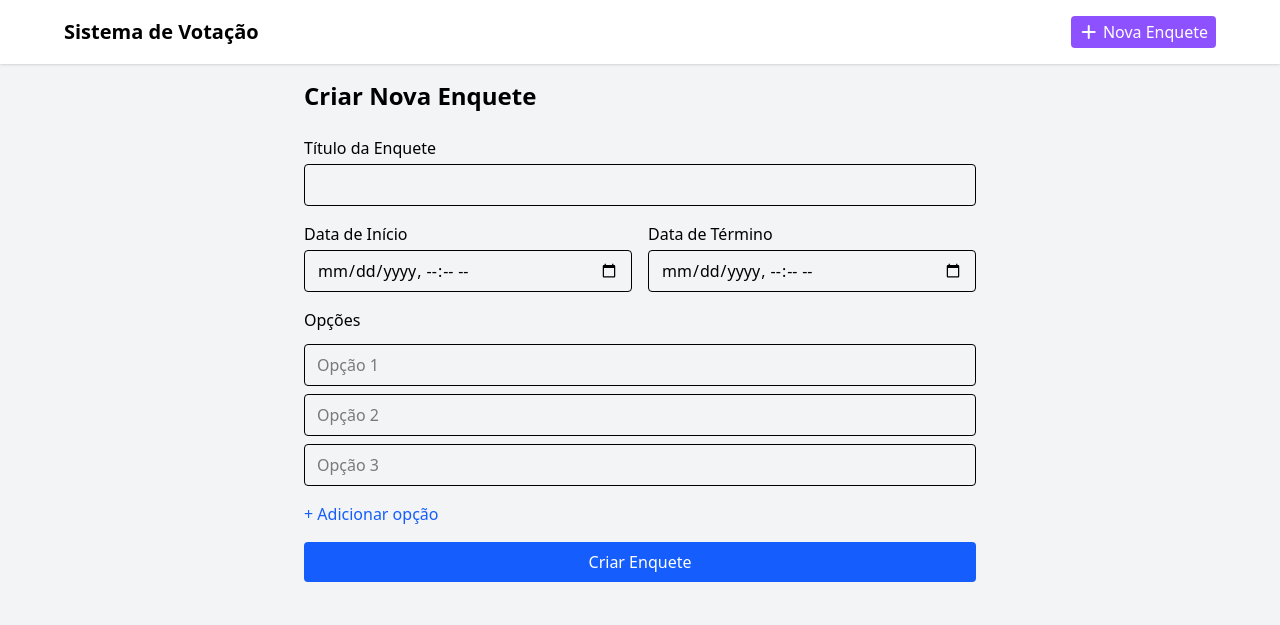
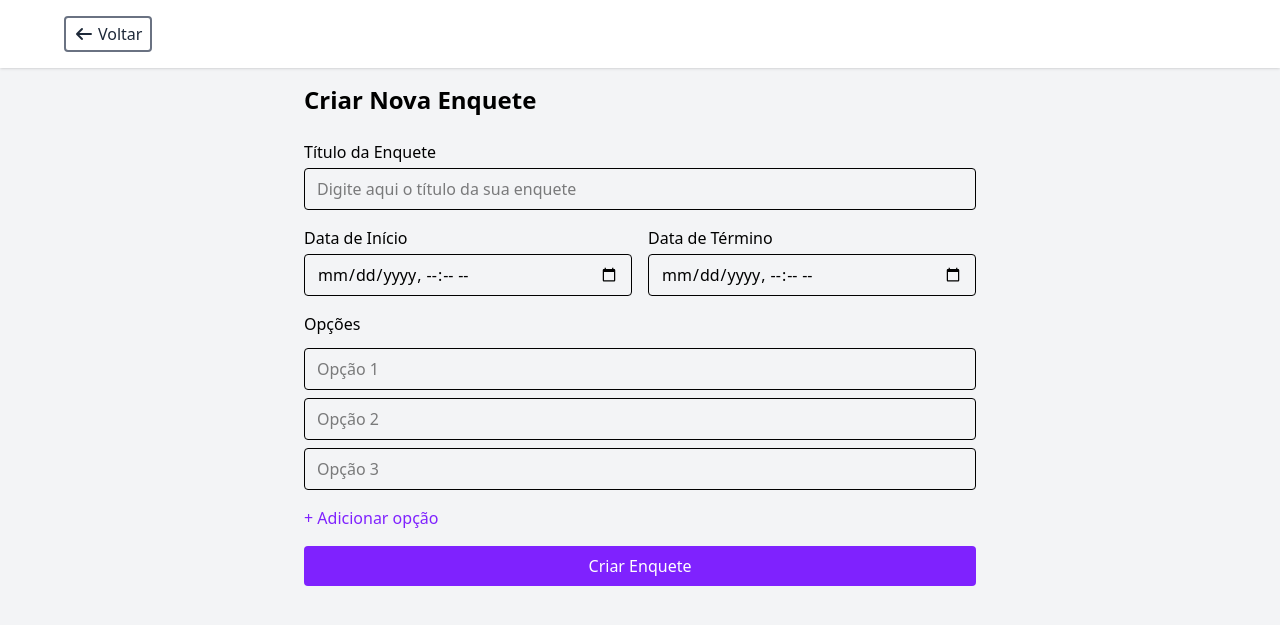
Before and after one commit to jorgemendes07/sistema-de-votacao, a Laravel app: page /polls/create in a window 1280 px wide. Shown: the top 625 px of the page. Run offline with Laravel 12, Linux system fonts and the light colour scheme; style sheets or scripts are compiled from the project's sources; some libraries are stand-ins or nearby versions.

Commit message:
update: atualiza o estilo do formulario de criacao e edicao

```diff
--- a/resources/views/polls/edit.blade.php
+++ b/resources/views/polls/edit.blade.php
@@ -1,5 +1,6 @@
 {{-- resources/views/polls/edit.blade.php --}}
 @extends('layouts.app')
+@section('showBackButton', true)
 
 @section('content')
 <div class="max-w-2xl mx-auto flex flex-col gap-6">
@@ -72,9 +73,9 @@
             @endforeach
         </div>
 
-        <button type="button" id="add-option" class="self-start text-blue-600 hover:underline">+ Adicionar opção</button>
+        <button type="button" id="add-option" class="self-start text-violet-600 cursor-pointer hover:underline">+ Adicionar opção</button>
 
-        <button type="submit" class="bg-blue-600 text-white px-4 py-2 rounded hover:bg-blue-700 transition cursor-pointer">
+        <button type="submit" class="bg-violet-600 text-white px-4 py-2 rounded hover:bg-violet-900 transition cursor-pointer">
             Salvar Enquete
         </button>
     </form>
--- a/resources/views/polls/form.blade.php
+++ b/resources/views/polls/form.blade.php
@@ -1,5 +1,6 @@
 {{-- resources/views/polls/form.blade.php --}}
 @extends('layouts.app')
+@section('showBackButton', true)
 
 @section('content')
 <div class="max-w-2xl mx-auto flex flex-col gap-6">
@@ -26,6 +27,7 @@
                 id="title"
                 value="{{ old('title') }}"
                 class="w-full border rounded px-3 py-2"
+                placeholder="Digite aqui o título da sua enquete"
                 required
             >
         </div>
@@ -63,11 +65,12 @@
             <input type="text" name="options[]" class="w-full border rounded px-3 py-2" placeholder="Opção 3" required>
         </div>
 
-        <button type="button" id="add-option" class="self-start text-blue-600 hover:underline">+ Adicionar opção</button>
+        <button type="button" id="add-option" class="self-start text-violet-600 cursor-pointer hover:underline">+ Adicionar opção</button>
 
-        <button type="submit" class="bg-blue-600 text-white px-4 py-2 rounded hover:bg-blue-700 transition cursor-pointer">
+        <button type="submit" class="bg-violet-600 text-white px-4 py-2 rounded hover:bg-violet-900 transition cursor-pointer">
             Criar Enquete
         </button>
+
     </form>
 </div>
 
```
